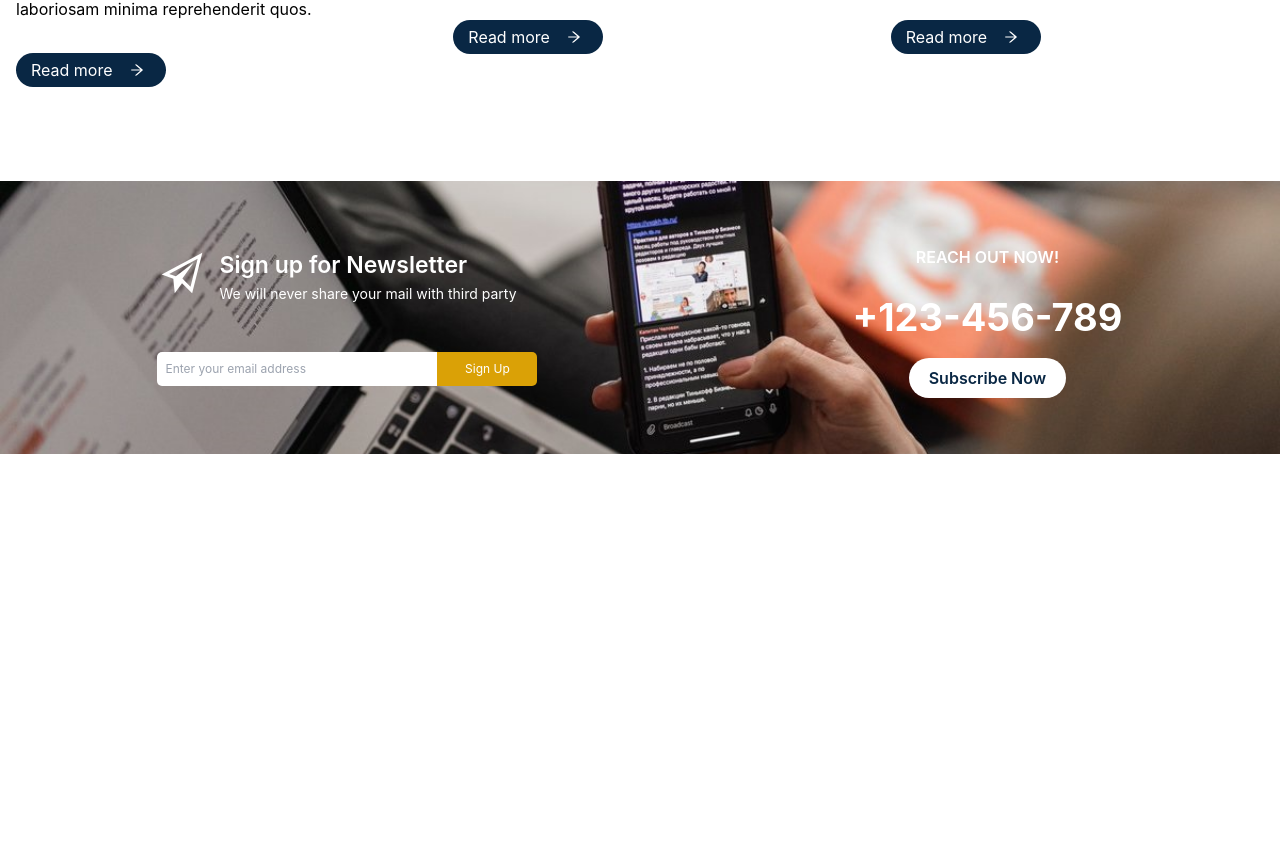
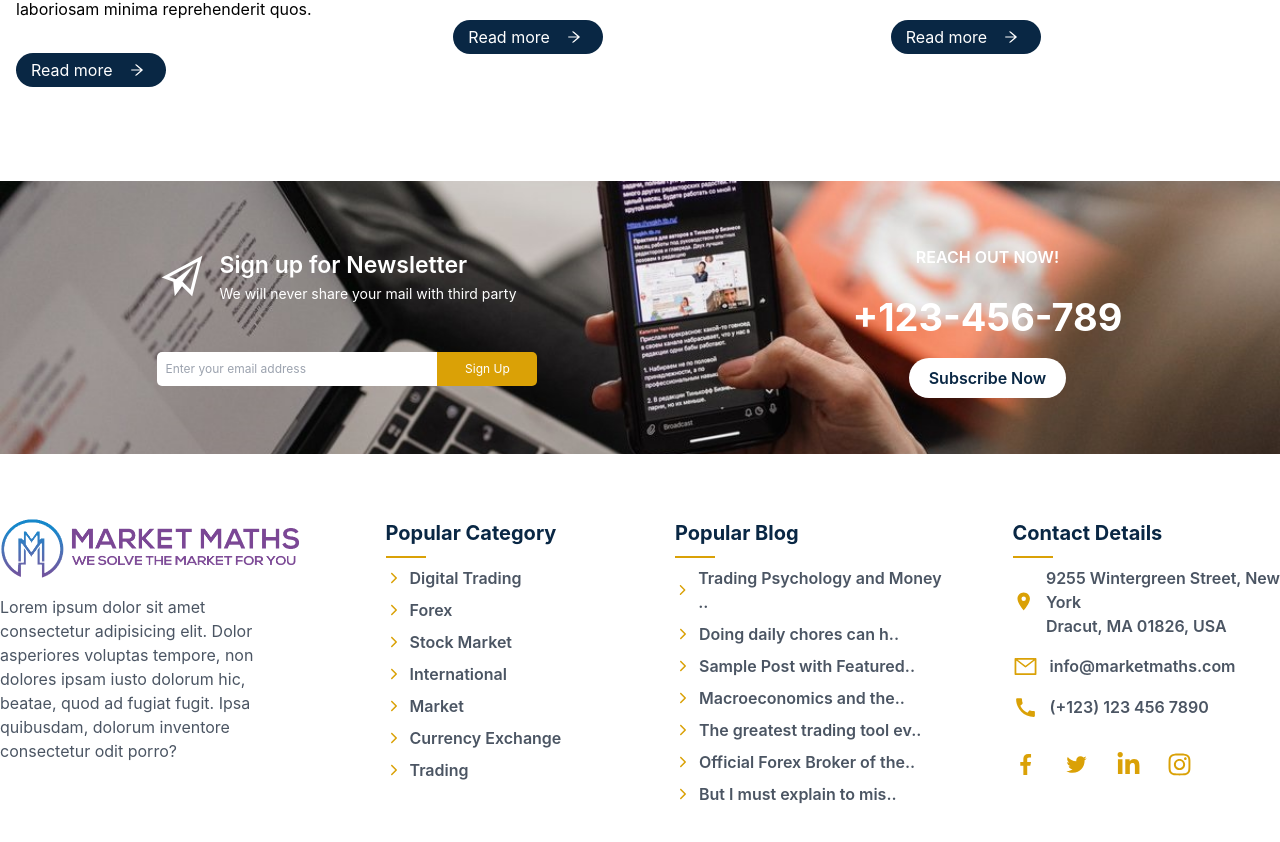
Before and after one commit to hasan-mohammad-bd/market-maths, a React (Create React App) app: page /home in a window 1280 px wide. Shown: the part 6534-7376 px from the top of the page. Before the commit the page ends 6988 px from the top, so only its background shows below. Built offline with nearby package versions, Linux system fonts and the light colour scheme.

Commit message:
adding the footer section

```diff
--- a/src/App.js
+++ b/src/App.js
@@ -1,5 +1,6 @@
 import React from "react";
 import { Routes, Route, Link } from "react-router-dom";
+import Footer from "./components/footer/Footer";
 import FullHeader from "./components/header/FullHeader";
 import Home from "./page/home/Home";
 
@@ -12,6 +13,7 @@ const App = () => {
         <Route path="/" element={<Home />}></Route>
         <Route path="/home" element={<Home />}></Route>
       </Routes>
+      <Footer/>
     </>
   );
 };
--- /dev/null
+++ b/src/components/footer/Contract.js
@@ -0,0 +1,41 @@
+import React from "react";
+import ExtraSmallLine from "../line/ExtraSmallLine";
+import { MdPlace } from "@react-icons/all-files/md/MdPlace";
+import { MdCall } from "@react-icons/all-files/md/MdCall";
+import { AiOutlineMail } from "@react-icons/all-files/ai/AiOutlineMail";
+import { GrFacebookOption } from "@react-icons/all-files/gr/GrFacebookOption";
+import { AiOutlineTwitter } from "@react-icons/all-files/ai/AiOutlineTwitter";
+import { FaLinkedinIn } from "@react-icons/all-files/fa/FaLinkedinIn";
+import { FaInstagram } from "@react-icons/all-files/fa/FaInstagram";
+
+const Contract = () => {
+  return (
+    <>
+      <div className="contact mb-8 md:mb-0">
+        <h3 className="text-[20px] font-bold text-[#092744] ">
+            Contact Details
+        </h3>
+        <ExtraSmallLine className="mb-3" />
+        <div className="list">
+            <div className='mb-4 flex items-center'><MdPlace className="text-[25px] text-[#DAA106] "/> <p className="text-gray-600 font-semibold ml-3"> 9255 Wintergreen Street, New York <br /> Dracut, MA 01826, USA</p></div>
+
+            <div className='mb-4 flex items-center'><AiOutlineMail className="text-[25px] text-[#DAA106] "/> <p className="text-gray-600 font-semibold ml-3">info@marketmaths.com</p></div>
+
+            <div className='mb-4 flex items-center'><MdCall className="text-[25px] text-[#DAA106] "/> <p className="text-gray-600 font-semibold ml-3">(+123) 123 456 7890</p></div>
+
+            <div className='mb-4 mt-8 text-[#DAA106] flex items-center justify-between text-[25px] w-[180px]'>
+                <GrFacebookOption/>
+                <AiOutlineTwitter/>
+                <FaLinkedinIn/>
+                <FaInstagram/>
+            </div>
+
+
+
+        </div>
+      </div>
+    </>
+  );
+};
+
+export default Contract;
--- a/src/components/footer/Footer.js
+++ b/src/components/footer/Footer.js
@@ -1,10 +1,23 @@
 import React from 'react';
+import Contract from './Contract';
+import LogoSection from './LogoSection';
+import PopularBlog from './PopularBlog';
+import PopularCategory from './PopularCategory';
+
 
 const Footer = () => {
     return (
-        <div>
+        <>
+            <div className="footer py-16 flex items-center">
+                <div className="container mx-auto  grid grid-cols-1 md:grid-cols-4 md:gap-[70px]">
+                    <LogoSection/>
+                    <PopularCategory/>
+                    <PopularBlog/>
+                    <Contract/>
+                </div>
 
-        </div>
+            </div>
+        </>
     );
 };
 
--- /dev/null
+++ b/src/components/footer/LogoSection.js
@@ -0,0 +1,20 @@
+import React from "react";
+import logo from "../../image/logo-white-removebg-preview.png";
+
+const LogoSection = () => {
+  return (
+    <>
+      <div className="logo mb-8 md:mb-0">
+        <img className="w-100 max-w-[300px]" src={logo} alt="" />
+        <p className="mt-4 text-gray-600">
+          Lorem ipsum dolor sit amet consectetur adipisicing elit. Dolor
+          asperiores voluptas tempore, non dolores ipsam iusto dolorum hic,
+          beatae, quod ad fugiat fugit. Ipsa quibusdam, dolorum inventore
+          consectetur odit porro?
+        </p>
+      </div>
+    </>
+  );
+};
+
+export default LogoSection;
--- /dev/null
+++ b/src/components/footer/PopularBlog.js
@@ -0,0 +1,48 @@
+import React from "react";
+import ExtraSmallLine from "../line/ExtraSmallLine";
+import { IoIosArrowForward } from "@react-icons/all-files/io/IoIosArrowForward";
+
+const PopularBlog = () => {
+  return (
+    <>
+      <div className="popular-category mb-8 md:mb-0">
+        <h3 className="text-[20px] font-bold text-[#092744] ">
+          Popular Blog
+        </h3>
+        <ExtraSmallLine className="mb-3" />
+        <div className="list">
+          <div className="flex items-center my-2">
+            <IoIosArrowForward className="text-[#DAA106] mr-2 font-semibold" />{" "}
+            <p className="text-gray-600 font-semibold">Trading Psychology and Money ..</p>
+          </div>
+          <div className="flex items-center my-2">
+            <IoIosArrowForward className="text-[#DAA106] mr-2 font-semibold" />{" "}
+            <p className="text-gray-600 font-semibold">Doing daily chores can h..</p>
+          </div>
+          <div className="flex items-center my-2">
+            <IoIosArrowForward className="text-[#DAA106] mr-2 font-semibold" />{" "}
+            <p className="text-gray-600 font-semibold">Sample Post with Featured..</p>
+          </div>
+          <div className="flex items-center my-2">
+            <IoIosArrowForward className="text-[#DAA106] mr-2 font-semibold" />{" "}
+            <p className="text-gray-600 font-semibold">Macroeconomics and the..</p>
+          </div>
+          <div className="flex items-center my-2">
+            <IoIosArrowForward className="text-[#DAA106] mr-2 font-semibold" />{" "}
+            <p className="text-gray-600 font-semibold">The greatest trading tool ev..</p>
+          </div>
+          <div className="flex items-center my-2">
+            <IoIosArrowForward className="text-[#DAA106] mr-2 font-semibold" />{" "}
+            <p className="text-gray-600 font-semibold">Official Forex Broker of the..</p>
+          </div>
+          <div className="flex items-center my-2">
+            <IoIosArrowForward className="text-[#DAA106] mr-2 font-semibold" />{" "}
+            <p className="text-gray-600 font-semibold">But I must explain to mis..</p>
+          </div>
+        </div>
+      </div>
+    </>
+  );
+};
+
+export default PopularBlog;
--- /dev/null
+++ b/src/components/footer/PopularCategory.js
@@ -0,0 +1,48 @@
+import React from "react";
+import ExtraSmallLine from "../line/ExtraSmallLine";
+import { IoIosArrowForward } from "@react-icons/all-files/io/IoIosArrowForward";
+
+const PopularCategory = () => {
+  return (
+    <>
+      <div className="popular-category md:ml-12 mb-8 md:mb-0">
+        <h3 className="text-[20px] font-bold text-[#092744] ">
+          Popular Category
+        </h3>
+        <ExtraSmallLine className="mb-3" />
+        <div className="list">
+          <div className="flex items-center my-2">
+            <IoIosArrowForward className="text-[#DAA106] mr-2 font-semibold" />{" "}
+            <p className="text-gray-600 font-semibold">Digital Trading</p>
+          </div>
+          <div className="flex items-center my-2">
+            <IoIosArrowForward className="text-[#DAA106] mr-2 font-semibold" />{" "}
+            <p className="text-gray-600 font-semibold">Forex</p>
+          </div>
+          <div className="flex items-center my-2">
+            <IoIosArrowForward className="text-[#DAA106] mr-2 font-semibold" />{" "}
+            <p className="text-gray-600 font-semibold">Stock Market</p>
+          </div>
+          <div className="flex items-center my-2">
+            <IoIosArrowForward className="text-[#DAA106] mr-2 font-semibold" />{" "}
+            <p className="text-gray-600 font-semibold">International</p>
+          </div>
+          <div className="flex items-center my-2">
+            <IoIosArrowForward className="text-[#DAA106] mr-2 font-semibold" />{" "}
+            <p className="text-gray-600 font-semibold">Market</p>
+          </div>
+          <div className="flex items-center my-2">
+            <IoIosArrowForward className="text-[#DAA106] mr-2 font-semibold" />{" "}
+            <p className="text-gray-600 font-semibold">Currency Exchange</p>
+          </div>
+          <div className="flex items-center my-2">
+            <IoIosArrowForward className="text-[#DAA106] mr-2 font-semibold" />{" "}
+            <p className="text-gray-600 font-semibold">Trading</p>
+          </div>
+        </div>
+      </div>
+    </>
+  );
+};
+
+export default PopularCategory;
--- a/src/components/newLetter/NewLetter.js
+++ b/src/components/newLetter/NewLetter.js
@@ -11,7 +11,7 @@ const NewLetter = () => {
         <>
             <div style={{ background: `url(${phone})`, backgroundSize: "cover", backgroundPosition: "center" }} className="py-16 flex flex-col md:flex-row items-center justify-around">
                 <div className="input-value mb-28 md:mb-0">
-                    <div className="text flex text-white mb-12">
+                    <div className="text flex items-center text-white mb-12">
                         <IoMdPaperPlane className='text-[50px]'/>
                         <div className="text">
                             <h3 className='text-[23px] ml-3 font-semibold text-start'>Sign up for Newsletter</h3>
```
Also changed, not shown: src/image/logo-white-removebg-preview.png (added).
